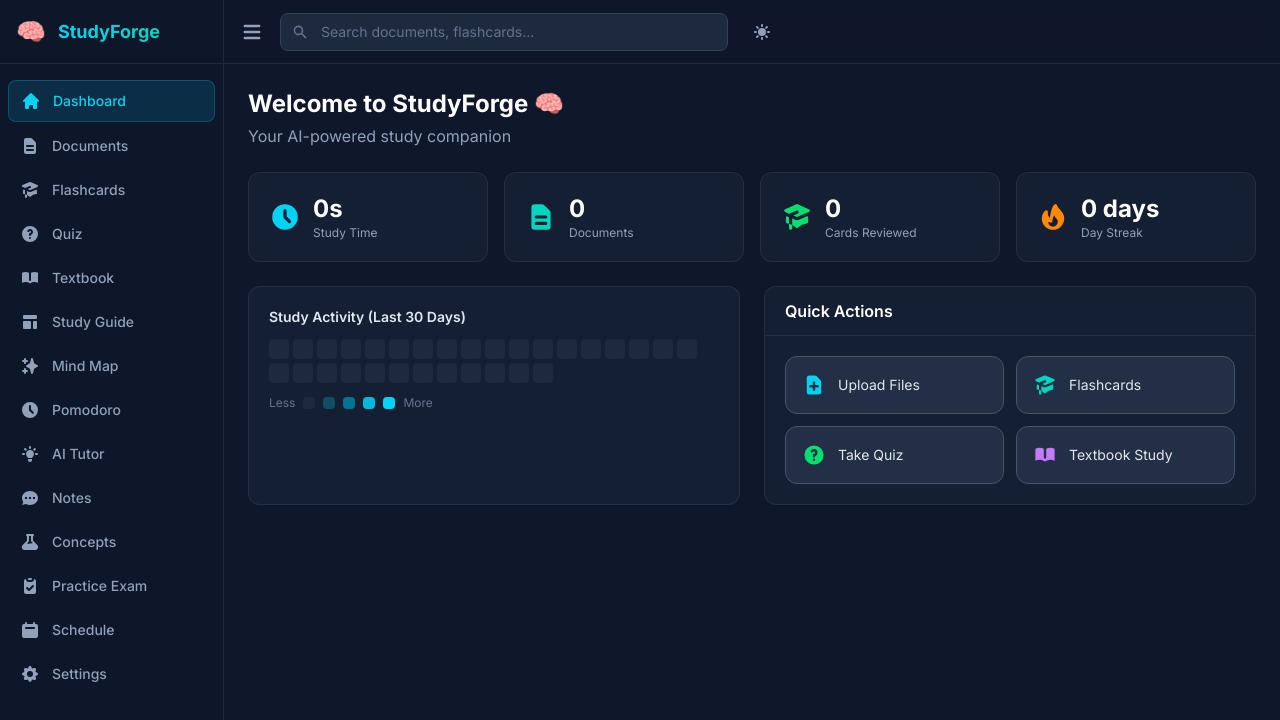
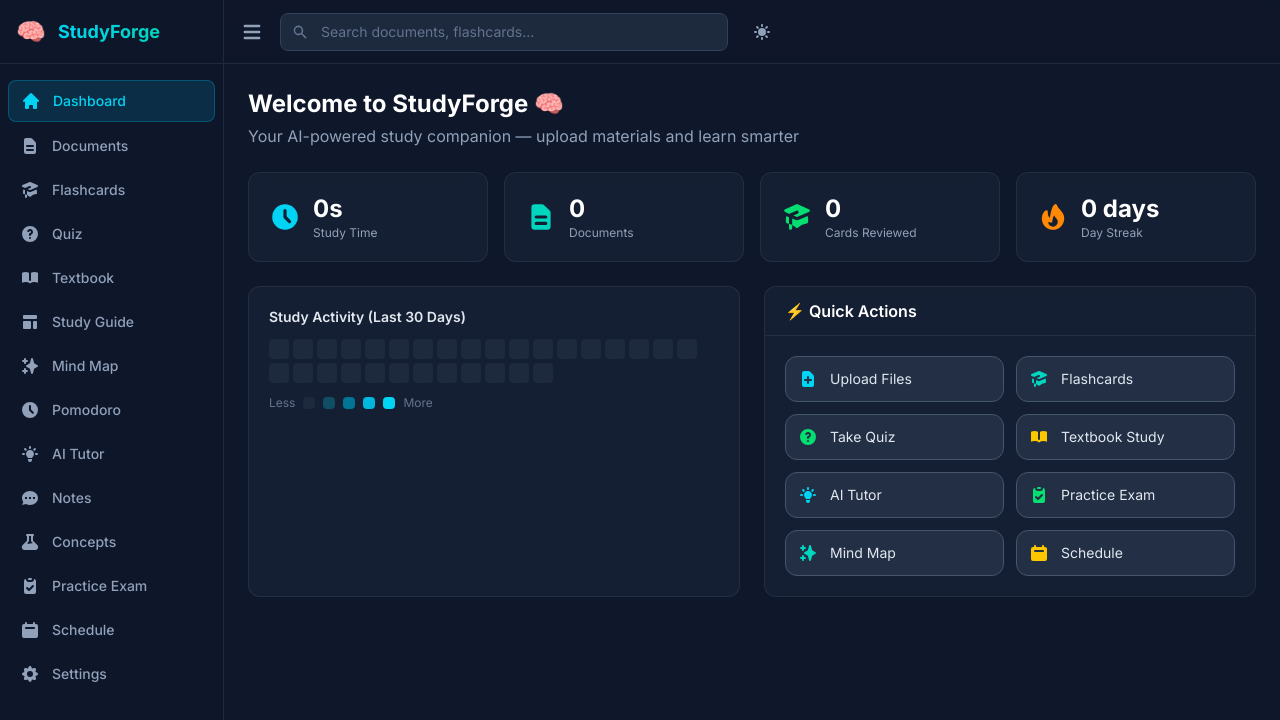
Before and after one commit to Cephalode/Inkwell, a React (Vite) app: page / in a window 1280 px wide. Shown: the top 720 px of the page. Built offline with nearby package versions, Linux system fonts and the light colour scheme.

Commit message:
feat: add lazy loading, error boundary, loading screen, keyboard shortcuts, enhanced dashboard

```diff
--- /dev/null
+++ b/src/components/shared/ErrorBoundary.tsx
@@ -0,0 +1,44 @@
+import { Component, ReactNode } from 'react';
+
+interface Props {
+  children: ReactNode;
+  fallback?: ReactNode;
+}
+
+interface State {
+  hasError: boolean;
+  error: Error | null;
+}
+
+export default class ErrorBoundary extends Component<Props, State> {
+  constructor(props: Props) {
+    super(props);
+    this.state = { hasError: false, error: null };
+  }
+
+  static getDerivedStateFromError(error: Error) {
+    return { hasError: true, error };
+  }
+
+  render() {
+    if (this.state.hasError) {
+      if (this.props.fallback) return this.props.fallback;
+      return (
+        <div className="flex flex-col items-center justify-center min-h-[400px] p-8">
+          <div className="text-6xl mb-4">😵</div>
+          <h2 className="text-xl font-bold text-white mb-2">Something went wrong</h2>
+          <p className="text-sm text-slate-400 max-w-md text-center mb-4">
+            {this.state.error?.message || 'An unexpected error occurred'}
+          </p>
+          <button
+            onClick={() => this.setState({ hasError: false, error: null })}
+            className="px-4 py-2 bg-cyan-600 text-white rounded-lg text-sm hover:bg-cyan-500 transition-colors"
+          >
+            Try Again
+          </button>
+        </div>
+      );
+    }
+    return this.props.children;
+  }
+}
--- /dev/null
+++ b/src/components/shared/LoadingScreen.tsx
@@ -0,0 +1,12 @@
+export default function LoadingScreen() {
+  return (
+    <div className="flex flex-col items-center justify-center min-h-screen bg-slate-950">
+      <div className="relative mb-6">
+        <div className="w-16 h-16 rounded-full border-4 border-slate-700 border-t-cyan-400 animate-spin" />
+        <div className="absolute inset-0 flex items-center justify-center text-2xl">🧠</div>
+      </div>
+      <h2 className="text-lg font-semibold text-white mb-1">StudyForge</h2>
+      <p className="text-sm text-slate-400">Loading your study space...</p>
+    </div>
+  );
+}
--- /dev/null
+++ b/src/hooks/useKeyboardShortcuts.ts
@@ -0,0 +1,32 @@
+import { useEffect } from 'react';
+import { useNavigate } from 'react-router-dom';
+
+export function useKeyboardShortcuts() {
+  const navigate = useNavigate();
+
+  useEffect(() => {
+    const handler = (e: KeyboardEvent) => {
+      // Only trigger if not in an input/textarea
+      const target = e.target as HTMLElement;
+      if (target.tagName === 'INPUT' || target.tagName === 'TEXTAREA' || target.isContentEditable) return;
+
+      if (e.metaKey || e.ctrlKey) {
+        switch (e.key) {
+          case 'k': // Cmd+K = search focus
+            e.preventDefault();
+            const searchInput = document.querySelector('input[placeholder*="Search"]') as HTMLInputElement;
+            searchInput?.focus();
+            break;
+          case '1': e.preventDefault(); navigate('/'); break;
+          case '2': e.preventDefault(); navigate('/documents'); break;
+          case '3': e.preventDefault(); navigate('/flashcards'); break;
+          case '4': e.preventDefault(); navigate('/quiz'); break;
+          case '5': e.preventDefault(); navigate('/textbook'); break;
+        }
+      }
+    };
+
+    window.addEventListener('keydown', handler);
+    return () => window.removeEventListener('keydown', handler);
+  }, [navigate]);
+}
--- a/src/pages/DashboardPage.tsx
+++ b/src/pages/DashboardPage.tsx
@@ -1,8 +1,7 @@
 import StatsCards from '../components/progress/StatsCards';
 import StreakCalendar from '../components/progress/StreakCalendar';
 import Card from '../components/shared/Card';
-import Button from '../components/shared/Button';
-import { HiDocumentAdd, HiAcademicCap, HiQuestionMarkCircle, HiBookOpen } from 'react-icons/hi';
+import { HiDocumentAdd, HiAcademicCap, HiQuestionMarkCircle, HiBookOpen, HiLightBulb, HiClipboardCheck, HiSparkles, HiCalendar } from 'react-icons/hi';
 import { useNavigate } from 'react-router-dom';
 import { useProgress } from '../hooks/useProgress';
 import { useDocumentStore } from '../store/documentStore';
@@ -12,11 +11,29 @@ export default function DashboardPage() {
   const { stats, sessions } = useProgress();
   const documents = useDocumentStore((s) => s.documents);
 
+  const quickActions = [
+    { icon: HiDocumentAdd, label: 'Upload Files', color: 'cyan', to: '/documents' },
+    { icon: HiAcademicCap, label: 'Flashcards', color: 'teal', to: '/flashcards' },
+    { icon: HiQuestionMarkCircle, label: 'Take Quiz', color: 'green', to: '/quiz' },
+    { icon: HiBookOpen, label: 'Textbook Study', color: 'yellow', to: '/textbook' },
+    { icon: HiLightBulb, label: 'AI Tutor', color: 'cyan', to: '/tutor' },
+    { icon: HiClipboardCheck, label: 'Practice Exam', color: 'green', to: '/exam' },
+    { icon: HiSparkles, label: 'Mind Map', color: 'teal', to: '/mindmap' },
+    { icon: HiCalendar, label: 'Schedule', color: 'yellow', to: '/schedule' },
+  ];
+
+  const colorMap: Record<string, string> = {
+    cyan: 'hover:border-cyan-500/50 text-cyan-400',
+    teal: 'hover:border-teal-500/50 text-teal-400',
+    green: 'hover:border-green-500/50 text-green-400',
+    yellow: 'hover:border-yellow-500/50 text-yellow-400',
+  };
+
   return (
     <div className="space-y-6">
       <div>
         <h1 className="text-2xl font-bold text-white mb-1">Welcome to StudyForge 🧠</h1>
-        <p className="text-slate-400">Your AI-powered study companion</p>
+        <p className="text-slate-400">Your AI-powered study companion — upload materials and learn smarter</p>
       </div>
 
       <StatsCards stats={stats} />
@@ -24,30 +41,24 @@ export default function DashboardPage() {
       <div className="grid grid-cols-1 lg:grid-cols-2 gap-6">
         <StreakCalendar sessions={sessions} />
 
-        <Card header={<h3 className="text-white font-semibold">Quick Actions</h3>}>
+        <Card header={<h3 className="text-white font-semibold">⚡ Quick Actions</h3>}>
           <div className="grid grid-cols-2 gap-3">
-            <button onClick={() => navigate('/documents')} className="flex items-center gap-3 p-4 rounded-xl bg-slate-700/50 hover:bg-slate-700 border border-slate-600 hover:border-cyan-500/50 transition-all">
-              <HiDocumentAdd className="w-6 h-6 text-cyan-400" />
-              <span className="text-sm text-slate-200">Upload Files</span>
-            </button>
-            <button onClick={() => navigate('/flashcards')} className="flex items-center gap-3 p-4 rounded-xl bg-slate-700/50 hover:bg-slate-700 border border-slate-600 hover:border-teal-500/50 transition-all">
-              <HiAcademicCap className="w-6 h-6 text-teal-400" />
-              <span className="text-sm text-slate-200">Flashcards</span>
-            </button>
-            <button onClick={() => navigate('/quiz')} className="flex items-center gap-3 p-4 rounded-xl bg-slate-700/50 hover:bg-slate-700 border border-slate-600 hover:border-green-500/50 transition-all">
-              <HiQuestionMarkCircle className="w-6 h-6 text-green-400" />
-              <span className="text-sm text-slate-200">Take Quiz</span>
-            </button>
-            <button onClick={() => navigate('/textbook')} className="flex items-center gap-3 p-4 rounded-xl bg-slate-700/50 hover:bg-slate-700 border border-slate-600 hover:border-purple-500/50 transition-all">
-              <HiBookOpen className="w-6 h-6 text-purple-400" />
-              <span className="text-sm text-slate-200">Textbook Study</span>
-            </button>
+            {quickActions.map(({ icon: Icon, label, color, to }) => (
+              <button
+                key={to}
+                onClick={() => navigate(to)}
+                className={"flex items-center gap-3 p-3 rounded-xl bg-slate-700/50 hover:bg-slate-700 border border-slate-600 transition-all " + (colorMap[color] || '')}
+              >
+                <Icon className="w-5 h-5 shrink-0" />
+                <span className="text-sm text-slate-200">{label}</span>
+              </button>
+            ))}
           </div>
         </Card>
       </div>
 
       {documents.length > 0 && (
-        <Card header={<h3 className="text-white font-semibold">Recent Documents</h3>}>
+        <Card header={<h3 className="text-white font-semibold">📚 Recent Documents</h3>}>
           <div className="space-y-2">
             {documents.slice(0, 5).map((doc) => (
               <button
@@ -55,7 +66,7 @@ export default function DashboardPage() {
                 onClick={() => navigate(`/documents/${doc.id}`)}
                 className="w-full flex items-center gap-3 p-3 rounded-lg hover:bg-slate-700/50 transition-colors text-left"
               >
-                <span className="text-xl">{doc.type === 'pdf' ? '📄' : '📝'}</span>
+                <span className="text-xl">{doc.type === 'pdf' ? '📄' : doc.type === 'pptx' ? '📊' : '📝'}</span>
                 <div className="flex-1 min-w-0">
                   <p className="text-sm text-slate-200 truncate">{doc.name}</p>
                   <p className="text-xs text-slate-500">{new Date(doc.createdAt).toLocaleDateString()}</p>
```
Also changed, not shown: src/App.tsx (+35 -25 lines).
